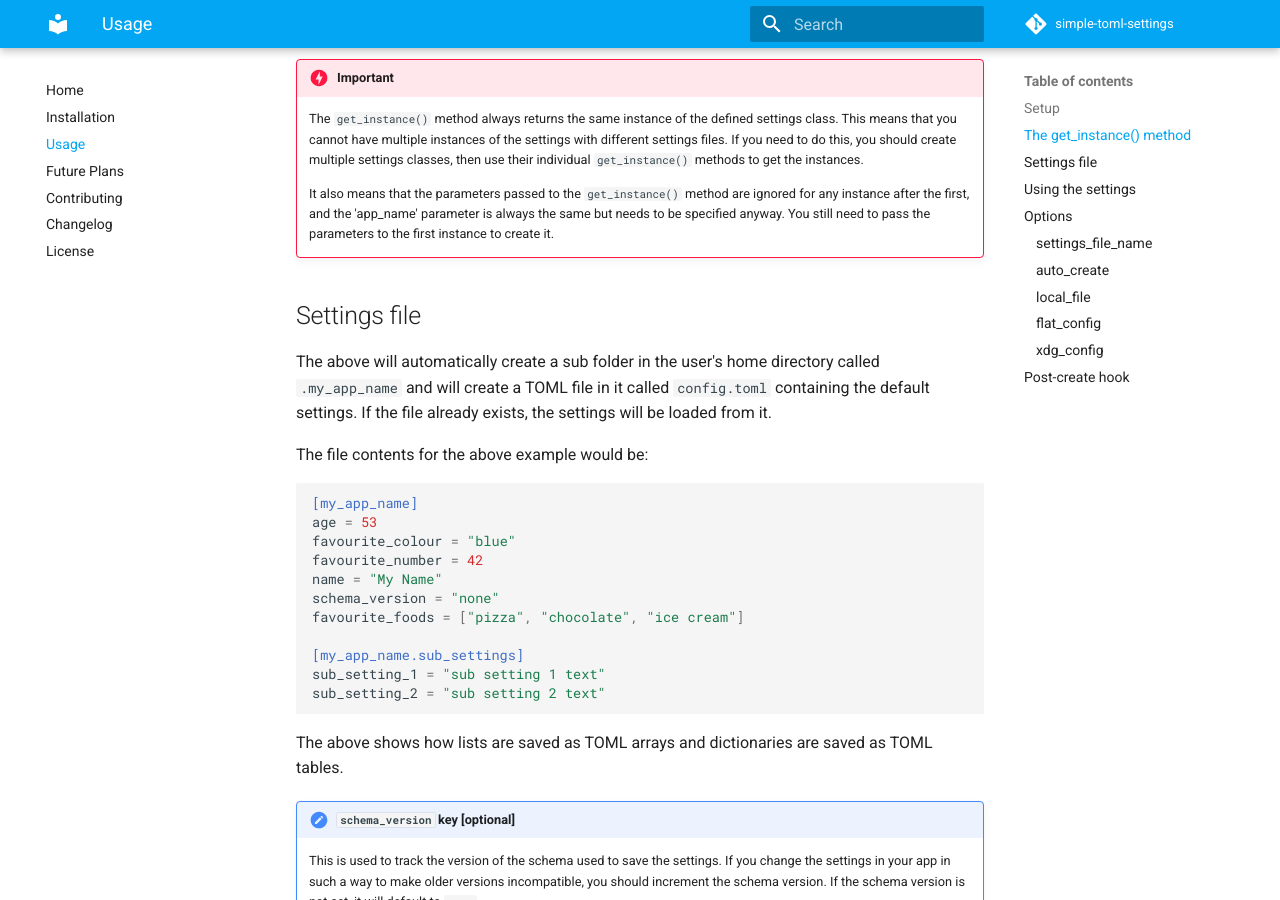
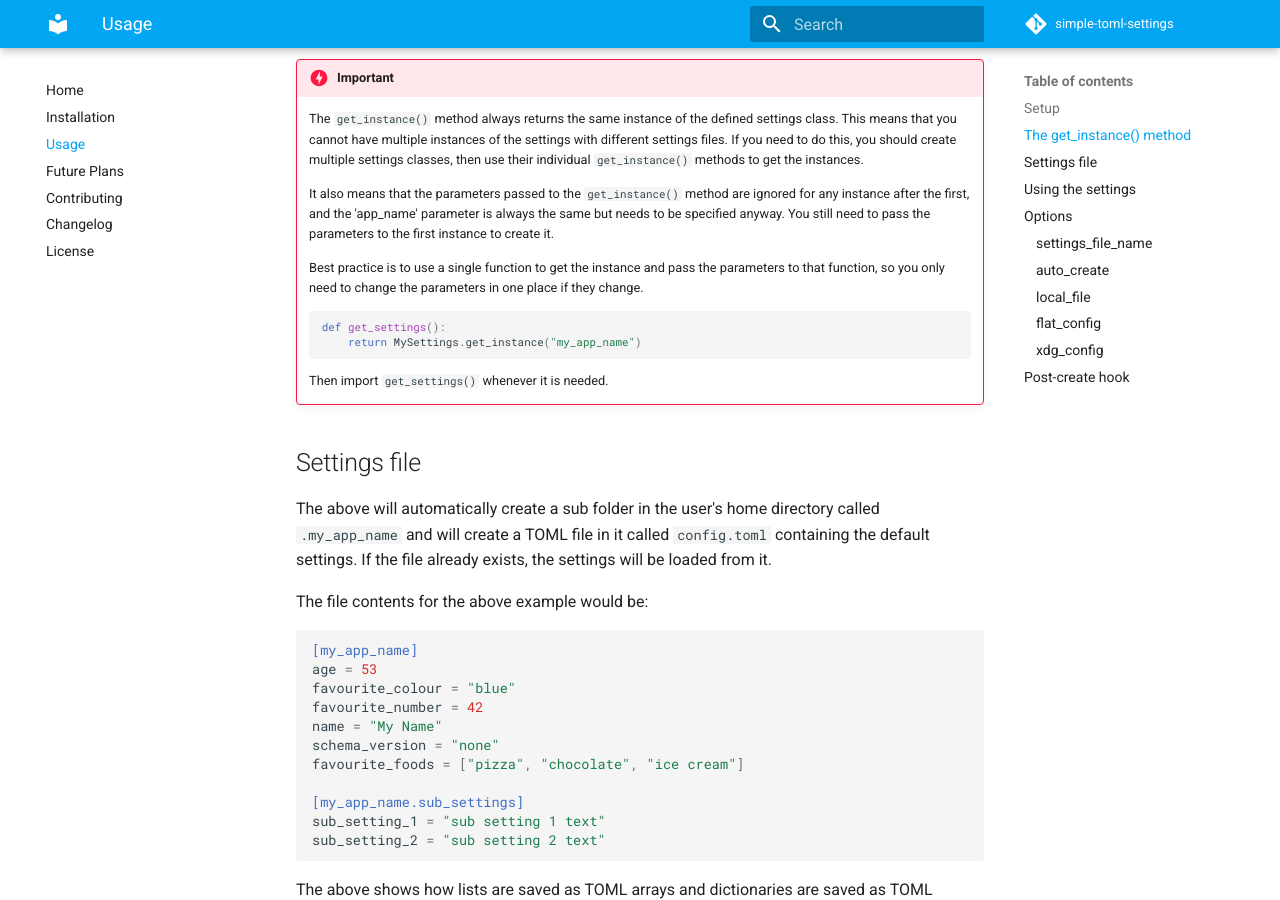
Before and after one commit to seapagan/simple-toml-settings, an MkDocs documentation site: the page built from docs/usage.md, in a window 1280 px wide and 900 px high, scrolled down 1323 px. Built offline with MkDocs 1.6.1 and Material for MkDocs 9.7.7, drawn with Linux system fonts in a browser that asks for light colours; comment, search, counter and statistics services are not loaded; some of the changed text lies outside the part shown.

Commit message:
update docs for new 'mutally-exclusive' options
Signed-off-by: Grant Ramsay <seapagan@gmail.com>

````diff
--- a/docs/usage.md
+++ b/docs/usage.md
@@ -72,6 +72,17 @@
     ignored for any instance after the first, and the 'app_name' parameter is
     always the same but needs to be specified anyway. You still need to pass the
     parameters to the first instance to create it.
+
+    Best practice is to use a single function to get the instance and pass the
+    parameters to that function, so you only need to change the parameters in
+    one place if they change.
+
+    ```python
+    def get_settings():
+        return MySettings.get_instance("my_app_name")
+    ```
+
+    Then import `get_settings()` whenever it is needed.
 
 ## Settings file
 
@@ -253,6 +264,12 @@
 Assuming the `XDG_CONFIG_HOME` variable is not set, the settings file will be
 saved as `~/.config/my_app_name/config.toml`.
 
+!!! Danger "Mutually exclusive options"
+
+    The `local_file`, `flat_config` and `xdg_config` options are **mutually
+    exclusive**.  If more than one is `True`, a `SettingsMutuallyExclusiveError`
+    exception will be raised.
+
 ## Post-create hook
 
 If you need to do some further processing, or set some input from the user after
````
Also changed, not shown: docs/index.md (+3 -0 lines).
